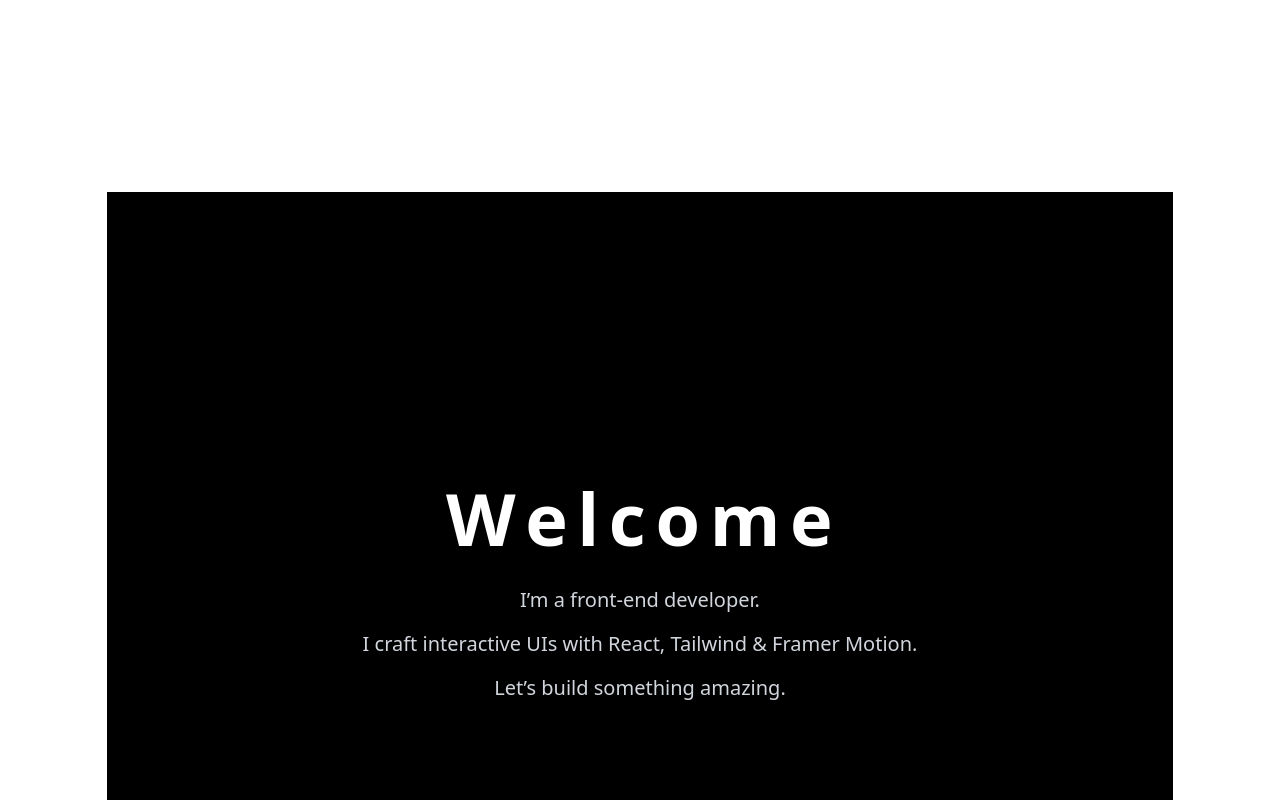
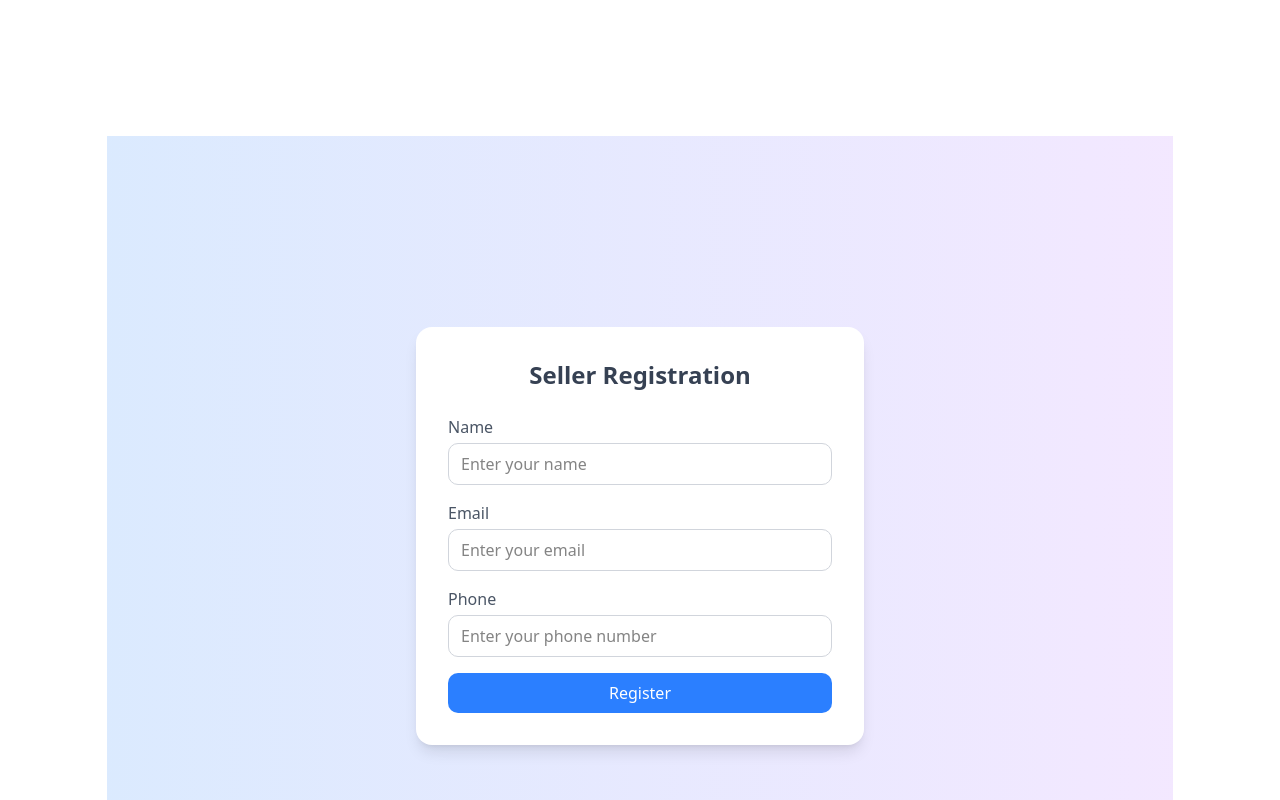
Before and after one commit to Junaid014/image-uplod-form-client, a React (Vite) app: page / in a window 1280 px wide. Shown: the part 560-1360 px from the top of the page. Built offline with nearby package versions, Linux system fonts and the light colour scheme; no server answers.

Commit message:
add react hook form to test nodemailer

```diff
--- a/package.json
+++ b/package.json
@@ -19,6 +19,7 @@
     "lucide-react": "^0.534.0",
     "react": "^19.1.0",
     "react-dom": "^19.1.0",
+    "react-hook-form": "^7.62.0",
     "react-icons": "^5.5.0",
     "react-router": "^7.7.1",
     "sweetalert2": "^11.22.2",
--- a/src/Component/Home.jsx
+++ b/src/Component/Home.jsx
@@ -11,45 +11,19 @@ import BannerAngle from './BannerAngle';
 import BannerBackground from './BannerBackground ';
 import Navbar from './Navbar/UnderLine';
 import BlurNavbar from './Navbar/BlurNavbar ';
+import SendEmail from './SendEmail';
 
 const Home = () => {
        return (
               <div>
-                <Navbar/>
+                {/* <Navbar/> */}
                 <BlurNavbar/>
                      <h2 className='text-2xl mt-28 mb-60'>Lorem ipsum dolorrrr sit amet consectetur, adiaccusantium corrupti et odio id, vitae, officiis exercitationem. Amet eius pariatur exercitao. Temnt ullam impedit commodi id fuga excepturi? Exercitationem deserunt iste cumque libero voluptatum ut fugiat velit! Magnam vel eveniet obcaecati ut. Nostrum, fugit laudantium unde ullam aliquam voluptatum dolore iusto maiores atque animi. Ipsam eum non quis laboriosam tempore hic asperiores possimus nulla doloribus veritatis labore minima aspernatur cumque, esse harum, blanditiis recusandae ea facere odio fugiat pariatur adipisci repudiandae! Quos doloribus possimus, minus quae sapiente vitae eligendi, reprehenderit corporis quam alias laboriosam non illum illo error vero aperiam autem in officia!</h2>
-                     <WelcomeBanner />
-                     <section>
+                     {/* <WelcomeBanner /> */}
 
-                     </section>
-                     <BannerBackground>
-                           <section className='pt-84'>
-                             <div
-  className="p-[3px] rounded-xl bg-gradient-to-r from-red-500 via-orange-500 via-yellow-500 via-green-500 via-blue-500 via-indigo-500 to-violet-500 animate-rainbow w-[600px] mx-auto"
->
-  <div className="bg-[#9aa5b4] py-6 px-10 rounded-2xl flex">
-    <div>
-      <h1 className="text-[#ecf0f6] text-4xl font-bold roboto mb-14">Junaid Hosen</h1>
-      <h3 className="roboto text-2xl">Frontend Developer</h3>
-    </div>
-  </div>
+                     <SendEmail/>
 
-  <style>{`
-    @keyframes rainbow {
-      0% { background-position: 0% 50%; }
-      100% { background-position: 100% 50%; }
-    }
-    .animate-rainbow {
-      background-size: 400% 400%;
-      animation: rainbow 3s linear infinite;
-    }
-  `}</style>
-</div>
-
-                           </section>
-                            {/* other banner content */}
-                     </BannerBackground>
-                     <BannerAngle />
+                     {/* <BannerAngle /> */}
                      <SparkleButton />
                      <Products />
                      <Banner />
--- /dev/null
+++ b/src/Component/SendEmail.jsx
@@ -0,0 +1,64 @@
+// SellerForm.jsx
+import { useForm } from "react-hook-form";
+
+export default function SellerForm() {
+  const { register, handleSubmit } = useForm();
+
+  const onSubmit = async (data) => {
+    const res = await fetch("http://localhost:3000/sellers", {
+      method: "POST",
+      headers: { "Content-Type": "application/json" },
+      body: JSON.stringify(data),
+    });
+    const result = await res.json();
+    console.log(result);
+  };
+
+  return (
+    <div className="min-h-screen flex items-center justify-center bg-gradient-to-r from-blue-100 to-purple-100">
+      <div className="bg-white shadow-lg rounded-2xl p-8 w-full max-w-md">
+        <h2 className="text-2xl font-bold text-center text-gray-700 mb-6">
+          Seller Registration
+        </h2>
+
+        <form onSubmit={handleSubmit(onSubmit)} className="space-y-4">
+          <div>
+            <label className="block text-gray-600 font-medium mb-1">Name</label>
+            <input
+              {...register("name")}
+              className="w-full border border-gray-300 rounded-lg px-3 py-2 focus:outline-none focus:ring-2 focus:ring-blue-400"
+              placeholder="Enter your name"
+            />
+          </div>
+
+          <div>
+            <label className="block text-gray-600 font-medium mb-1">Email</label>
+            <input
+              {...register("email")}
+              type="email"
+              className="w-full border border-gray-300 rounded-lg px-3 py-2 focus:outline-none focus:ring-2 focus:ring-blue-400"
+              placeholder="Enter your email"
+            />
+          </div>
+
+          <div>
+            <label className="block text-gray-600 font-medium mb-1">Phone</label>
+            <input
+              {...register("phone")}
+              type="text"
+              className="w-full border border-gray-300 rounded-lg px-3 py-2 focus:outline-none focus:ring-2 focus:ring-blue-400"
+              placeholder="Enter your phone number"
+            />
+          </div>
+
+          <button
+            type="submit"
+            className="w-full bg-blue-500 hover:bg-blue-600 text-white py-2 rounded-lg font-medium transition"
+          >
+            Register
+          </button>
+        </form>
+      </div>
+    </div>
+  );
+}
```
Also changed, not shown: 1 other file (tests, documents, lock files or other folders).
